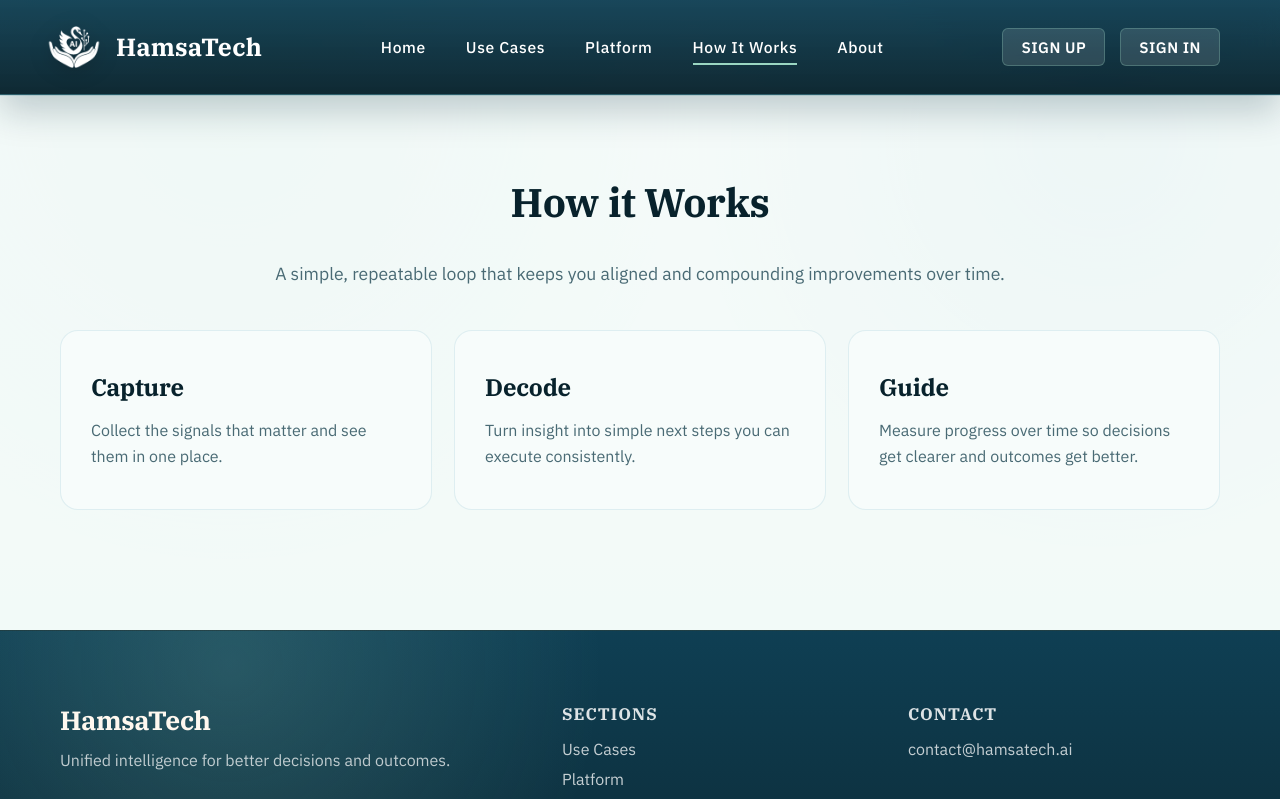
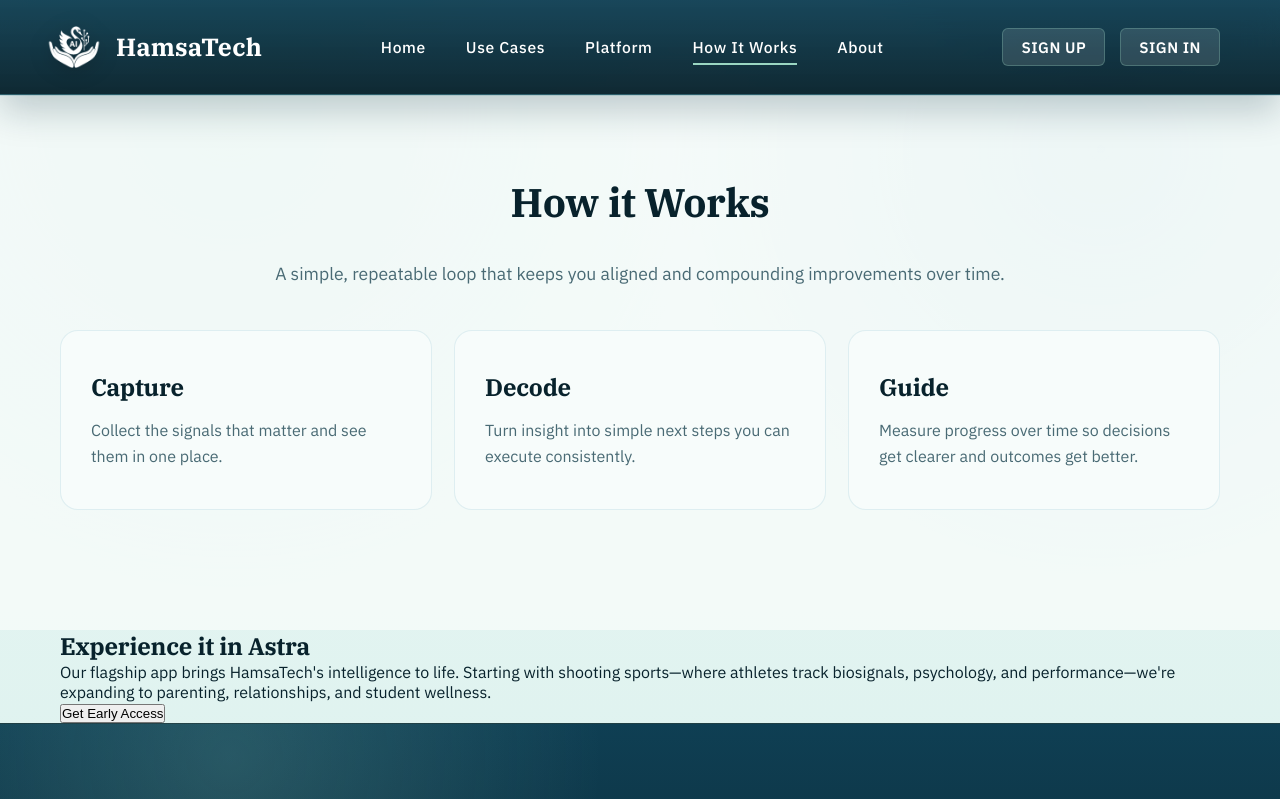
Before and after one commit to hamsatechai-netizen/hamsatech-website, a React (Vite) app: page /howitworks in a window 1280 px wide. Shown: the top 799 px of the page. Built offline with nearby package versions, Linux system fonts and the light colour scheme; no server answers.

Commit message:
Update HowItWorksPage.tsx

```diff
--- a/src/components/HowItWorksPage.tsx
+++ b/src/components/HowItWorksPage.tsx
@@ -21,6 +21,7 @@
 
 function HowItWorksPage() {
   return (
+    <>
       <section className="about-section">
         <div className="container">
           <h2 className="about-title">How it Works</h2>
@@ -37,6 +38,17 @@
           </div>
         </div>
       </section>
+
+      <section className="astra-section">
+        <div className="container">
+          <h2>Experience it in Astra</h2>
+          <p>
+            Our flagship app brings HamsaTech's intelligence to life. Starting with shooting sports—where athletes track biosignals, psychology, and performance—we're expanding to parenting, relationships, and student wellness.
+          </p>
+          <button className="cta-button">Get Early Access</button>
+        </div>
+      </section>
+    </>
   )
 }
 
```
Lines whose indentation alone changed are shown as unchanged.
